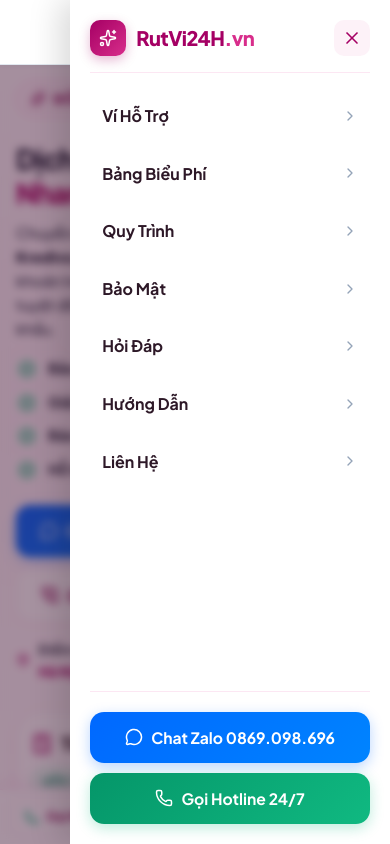
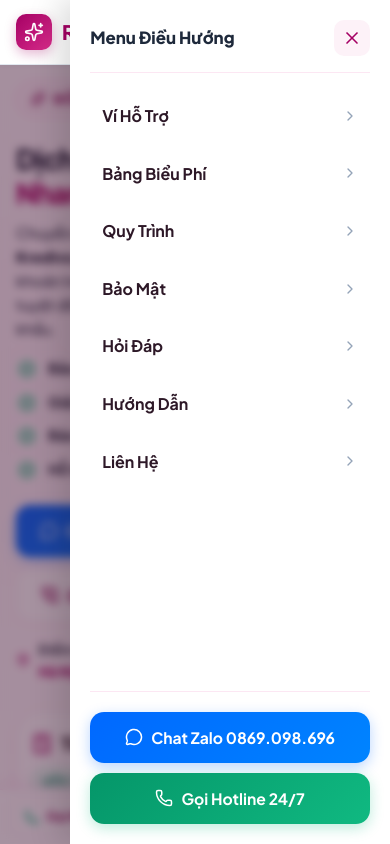
Before and after one commit to ductnf8/rutvitrasau, a React (Vite) app: page / in a window 390 px wide. Both pictures are taken after a click on the button 358 px from the left and 32 px from the top of the page. Shown: the top 844 px of the page. Built offline with nearby package versions, Linux system fonts and the light colour scheme.

Commit message:
fix(ui): remove logo from mobile drawer sidebar and keep header logo intact

```diff
--- a/src/components/Header.jsx
+++ b/src/components/Header.jsx
@@ -44,17 +44,12 @@
   return (
     <>
       {/* Main Sticky Header */}
-      <header className={`site-header ${isScrolled ? 'scrolled' : ''} ${mobileMenuOpen ? 'menu-open' : ''}`}>
+      <header className={`site-header ${isScrolled ? 'scrolled' : ''}`}>
         <div className="header-fluid-container header-container">
-          {/* Logo (Ẩn trên navbar khi mobile menu mở) */}
+          {/* Logo */}
           <a
             href="#hero"
             className="brand-logo"
-            style={{
-              opacity: mobileMenuOpen ? 0 : 1,
-              visibility: mobileMenuOpen ? 'hidden' : 'visible',
-              transition: 'opacity 0.2s ease, visibility 0.2s ease'
-            }}
             onClick={(e) => handleNavClick(e, '#hero')}
           >
             <div className="brand-logo-icon">
@@ -134,12 +129,9 @@
               transition={{ type: 'spring', damping: 25, stiffness: 220 }}
             >
               <div className="mobile-drawer-header">
-                <div className="brand-logo">
-                  <div className="brand-logo-icon">
-                    <Sparkles size={18} />
-                  </div>
-                  <span>{SITE_CONFIG.brandName}<span className="brand-accent">.vn</span></span>
-                </div>
+                <span style={{ fontWeight: 800, fontSize: '1.05rem', color: '#1e293b' }}>
+                  Menu Điều Hướng
+                </span>
                 <button
                   type="button"
                   className="mobile-drawer-close"
--- a/src/index.css
+++ b/src/index.css
@@ -520,11 +520,6 @@
   }
 }
 
-.site-header.menu-open .brand-logo {
-  opacity: 0 !important;
-  visibility: hidden !important;
-  pointer-events: none !important;
-}
 
 .brand-logo-icon {
   width: 36px;
```
